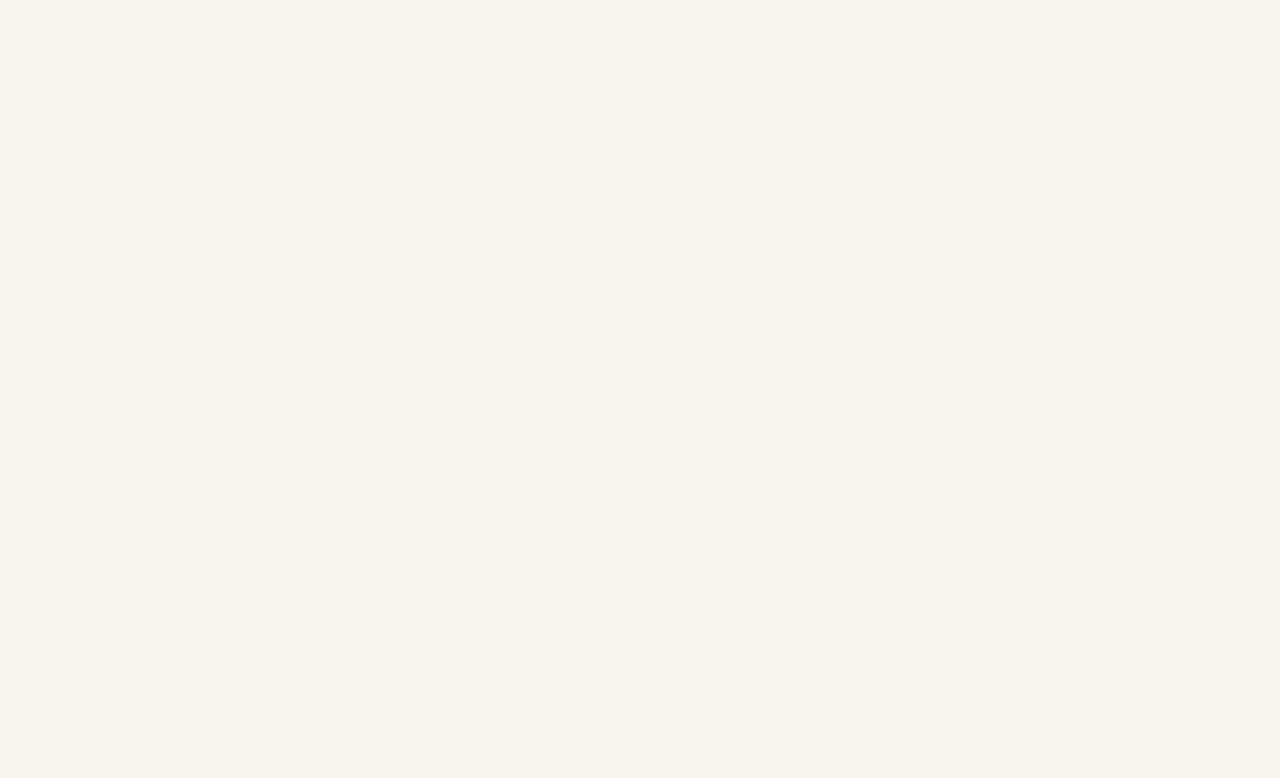
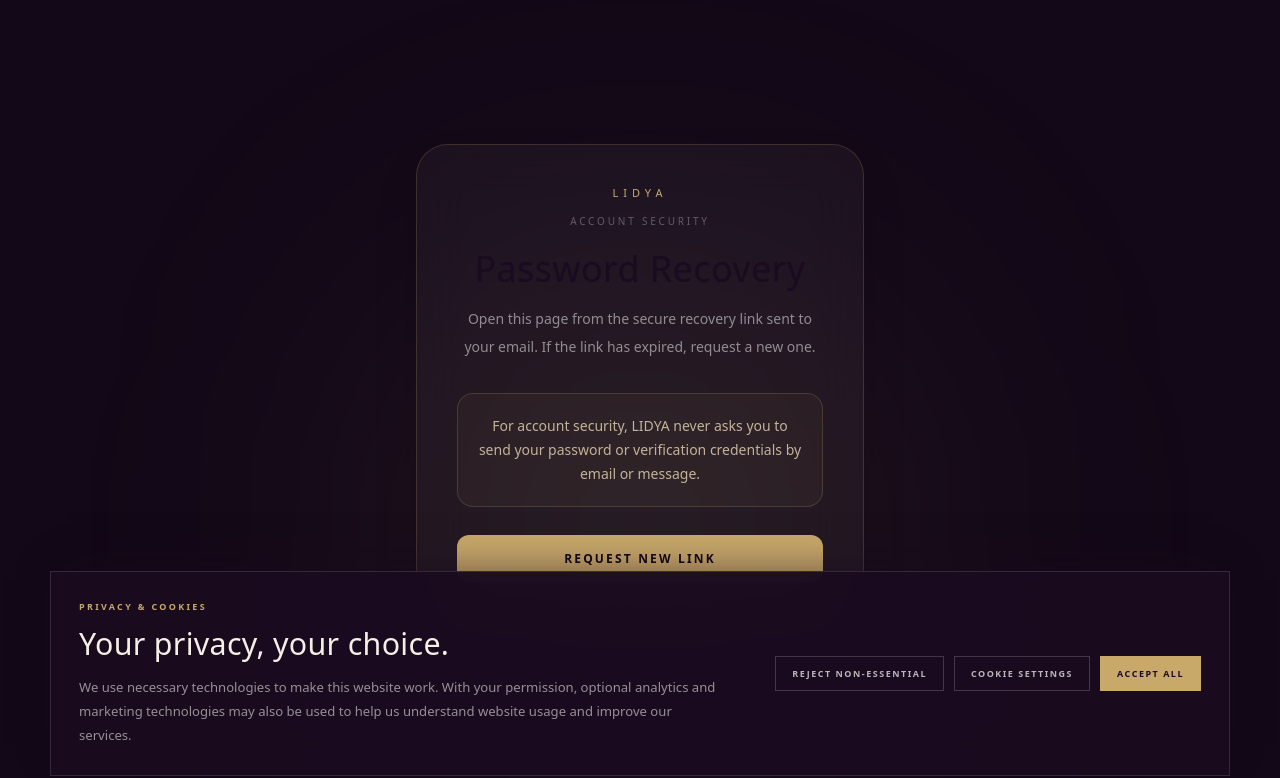
Before and after one commit to IBFDENT/LidyaAlbaresort.com, a Next.js app: page /client/reset-password in a window 1280 px wide. Before the commit this address had no page. Shown: the top 778 px of the page. Built offline with nearby package versions, Linux system fonts and the light colour scheme.

Commit message:
commit : add luxury reset password landing page

```diff
--- /dev/null
+++ b/src/app/client/reset-password/page.tsx
@@ -0,0 +1,37 @@
+"use client";
+
+import Link from "next/link";
+import { useEffect, useState } from "react";
+
+export default function ResetPasswordPage() {
+  const [ready, setReady] = useState(false);
+
+  useEffect(() => {
+    const hash = new URLSearchParams(window.location.hash.replace(/^#/, ""));
+    const query = new URLSearchParams(window.location.search);
+    setReady(Boolean(hash.get("access_token") || query.get("code") || query.get("token_hash")));
+  }, []);
+
+  return (
+    <main className="relative flex min-h-screen items-center justify-center overflow-hidden bg-[#120817] px-5 py-12 text-[#fffdf9]">
+      <div className="pointer-events-none absolute left-1/2 top-1/3 h-[520px] w-[520px] -translate-x-1/2 rounded-full bg-[#c8a96a]/10 blur-[140px]" />
+      <div className="relative w-full max-w-md rounded-[2rem] border border-[#c8a96a]/20 bg-white/[0.04] p-8 text-center shadow-2xl backdrop-blur-xl md:p-10">
+        <p className="text-[11px] uppercase tracking-[0.45em] text-[#c8a96a]">LIDYA</p>
+        <p className="mt-3 text-[10px] uppercase tracking-[0.28em] text-white/30">Account Security</p>
+        <h1 className="mt-5 font-serif text-4xl">Password Recovery</h1>
+        <p className="mt-4 text-sm leading-7 text-white/50">
+          {ready
+            ? "Your secure recovery link has been verified. Password update controls are being prepared for your private client account."
+            : "Open this page from the secure recovery link sent to your email. If the link has expired, request a new one."}
+        </p>
+        <div className="mt-8 rounded-2xl border border-[#c8a96a]/20 bg-[#c8a96a]/5 px-5 py-5 text-sm leading-6 text-[#e8d8b5]/80">
+          For account security, LIDYA never asks you to send your password or verification credentials by email or message.
+        </div>
+        <div className="mt-7 flex flex-col gap-3">
+          {!ready && <Link href="/client/forgot-password" className="rounded-xl bg-[#c8a96a] px-5 py-4 text-xs font-semibold uppercase tracking-[0.18em] text-[#120817]">Request new link</Link>}
+          <Link href="/client/login" className="text-sm text-[#c8a96a]">Return to Client Login</Link>
+        </div>
+      </div>
+    </main>
+  );
+}
```
